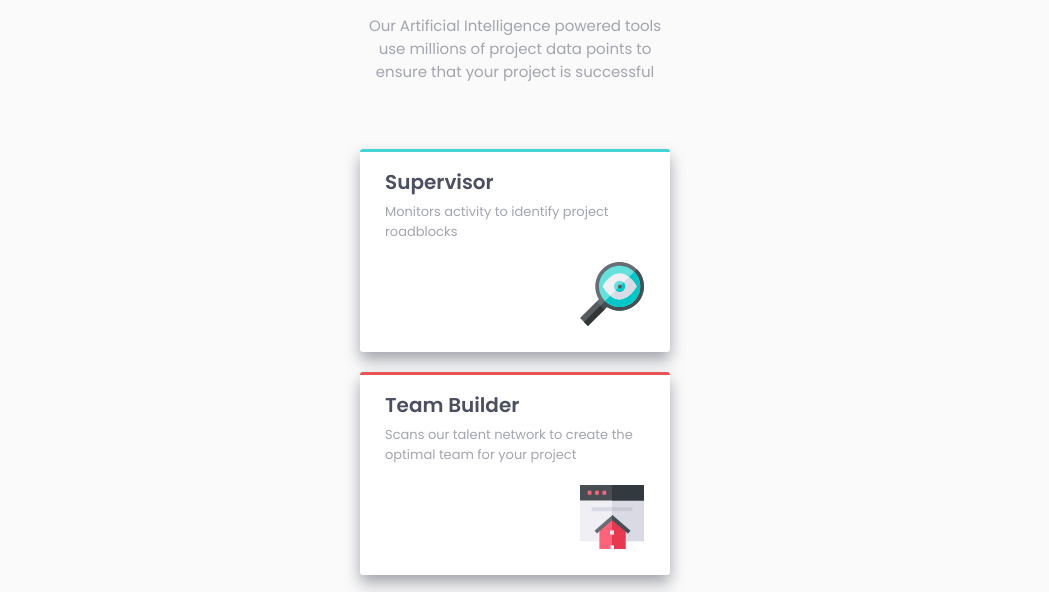
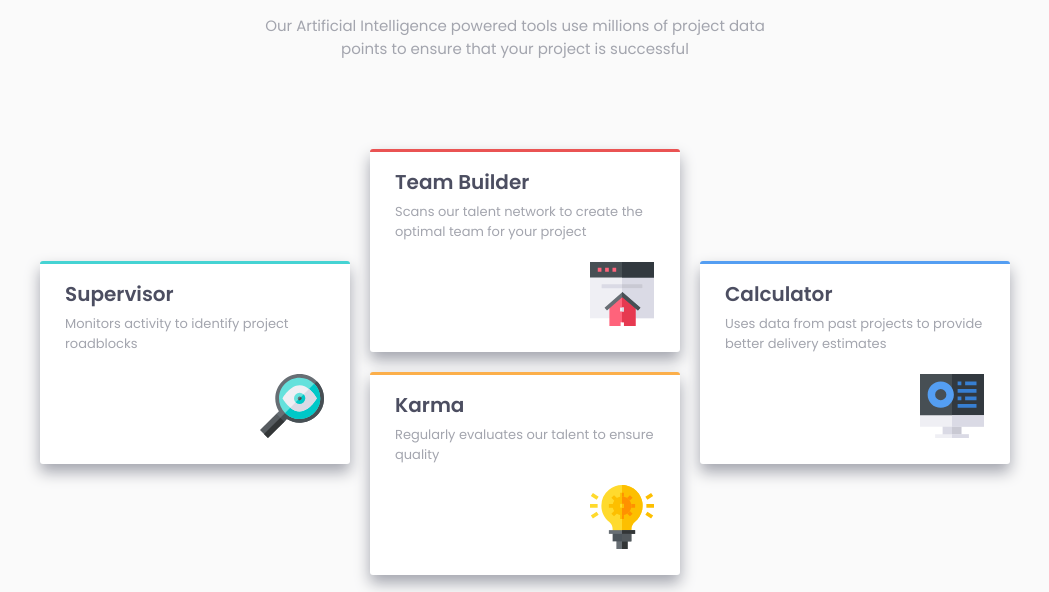
Before and after one commit to gcardenasdev/FrontEndMentorProject1, a plain HTML site: page index.html in a window 1280 px wide. Shown: the part 151-743 px from the top of the page, without its empty margins (125-1174 px from the left). Drawn offline with Linux system fonts and the light colour scheme.

Commit message:
-Added a media query to change layout at a min-width: 1220px and the header width to 500px

```diff
--- a/style.css
+++ b/style.css
@@ -91,3 +91,36 @@ header p {
 .calculator-card {
   border-top: 3px solid hsl(212, 86%, 64%);
 }
+
+
+@media only screen and (min-width: 1220px) {
+
+  header {
+    width: 500px;
+  }
+
+  #four-card-section {
+    display: grid;
+    grid-template-columns: repeat(3, 310px);
+    column-gap: 20px;
+    grid-template-rows: auto auto auto auto;
+    margin: 0 auto;
+  }
+
+  .supervisor-card {
+    grid-area: 2 / 1 / 4 / 3;
+  }
+
+  .team-card {
+    grid-area: 1 / 2 / 3 / 3;
+  }
+
+  .karma-card {
+    grid-area: 3 / 2 / 5 / 3;
+  }
+
+  .calculator-card {
+    grid-area: 2 / 3 / 4 / 4;
+  }
+
+}
```
